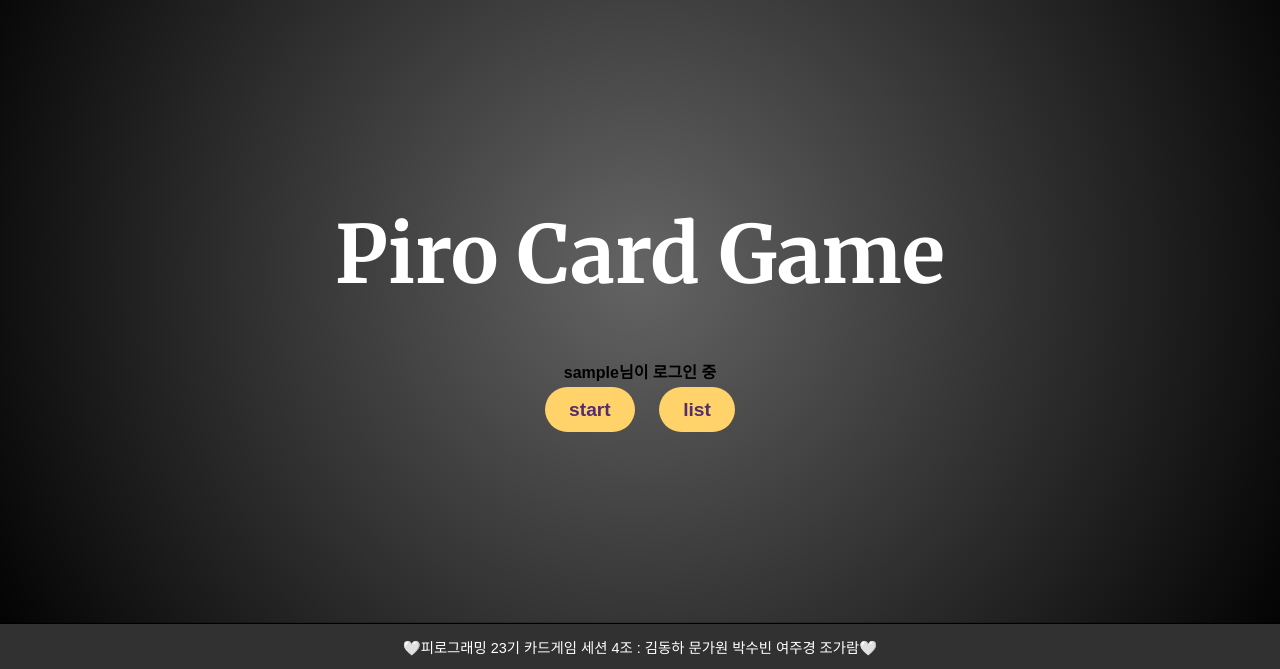
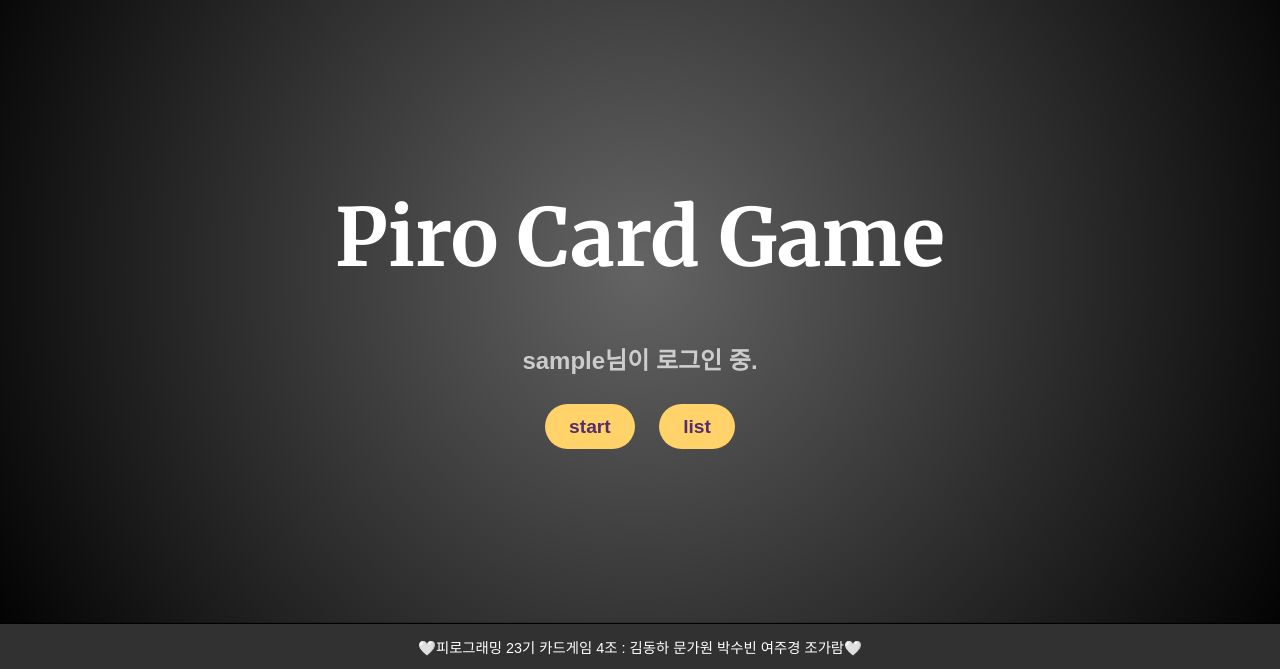
Before and after one commit to Pirogramming-23/Piro23_CardGame_4, a Django app: page / in a window 1280 px wide. Shown: the part 131-800 px from the top of the page. Run offline with Django 5.2, Linux system fonts and the light colour scheme; the visitor is signed in with stand-in values (Sample User, id 1); some web fonts are replaced.

Commit message:
[semi-final] fianl-3

```diff
--- a/game/static/css/style.css
+++ b/game/static/css/style.css
@@ -119,7 +119,10 @@ ul{
 
 /* 로그인 정보 텍스트 */
 .login-info {
-    margin-top: 10px;
+    font-size: 1.5rem;
+    color: white;
+    opacity: 0.7;
+    margin: 40px;
     font-weight: bold;
 }
 
@@ -134,6 +137,10 @@ ul{
     padding: 12px 0;
     font-size: 0.9rem;
     box-sizing: border-box;
+}
+
+.history-list span{
+    text-decoration: none;
 }
 
 /* 게임하기(공격 시작) 카드 스타일 */
@@ -232,6 +239,7 @@ ul{
     font-weight: bold;
     margin-left: 16px;
     cursor: pointer;
+    transition: 0.3s;
 }
 .history-list .game-info-btn:hover {
     background: var(--primary-bg-hover);
@@ -318,14 +326,14 @@ ul{
 }
 .ranking-bar {
     background: #f6b26b;
-    border-radius: 12px 12px 0 0;
+    border-radius: 12px 12px 0 0 ;
     width: 90px;
     display: flex;
     flex-direction: column;
     align-items: center;
     justify-content: flex-end;
     position: relative;
-    box-shadow: 2px 4px 12px rgba(0, 0, 0, 0.1);
+    box-shadow: 0 0 10px #f6b26b;
 }
 .ranking-bar-label {
     color: var(--primary-bg);
--- a/game/templates/games/base.html
+++ b/game/templates/games/base.html
@@ -36,7 +36,7 @@
 
     <!-- 푸터 -->
     <footer class="bottom-nav">
-        🤍피로그래밍 23기 카드게임 세션 4조 : 김동하 문가원 박수빈 여주경 조가람🤍
+        🤍피로그래밍 23기 카드게임 4조 : 김동하 문가원 박수빈 여주경 조가람🤍
     </footer>
 </body>
 </html>
--- a/game/templates/games/list.html
+++ b/game/templates/games/list.html
@@ -10,12 +10,11 @@
         <span class="game-time">
           {{ game.created_at|time:"H:i" }}
         </span>
-        <a
-          href="{% url 'game_detail' game.id %}"
+        <span
           class="game-link"
         >
           {{ game.attacker }} VS {{ game.defender }}
-        </a>
+        </span>
         {% if game.status == '진행중' and game.attacker == user %}
         <span class="game-status attack-status">진행 중 (내가 공격)</span>
         <form method="post" action="{% url 'game_detail' game.id %}" class="inline-form">
--- a/game/templates/games/main.html
+++ b/game/templates/games/main.html
@@ -5,7 +5,20 @@
     <h1 id="main-title">Piro Card Game</h1>
 
     {% if user.is_authenticated %}
-        <p class="login-info"><strong>{{ user.username }}</strong>님이 로그인 중</p>
+        <p class="login-info">
+            <strong id="username">{{ user.username }}</strong>님이 로그인 중<span id="dots">.</span>
+        </p>
+
+        <script>
+        const dots = document.getElementById('dots');
+        const dotStates = ['.', '..', '...'];
+        let idx = 0;
+
+        setInterval(() => {
+            dots.textContent = dotStates[idx];
+            idx = (idx + 1) % dotStates.length;
+        }, 500);
+        </script>
         <div class="button-group">
             <a href="{% url 'start_game' %}" class="btn">start</a>
             <a href="{% url 'game_list' %}" class="btn">list</a>
--- a/game/templates/games/ranking.html
+++ b/game/templates/games/ranking.html
@@ -2,7 +2,7 @@
 
 {% block content %}
 <div class="start-card ranking-card" >
-  <h2 class="ranking-title">Piro 명예의 전당</h2>
+  <h2 class="ranking-title">👑 Piro MVP 👑</h2>
   <div class="ranking-bar-container">
     {% for item in ranking|slice:':3' %}
     <div class="ranking-bar" style="height:{{ item.height }}px;">
```
